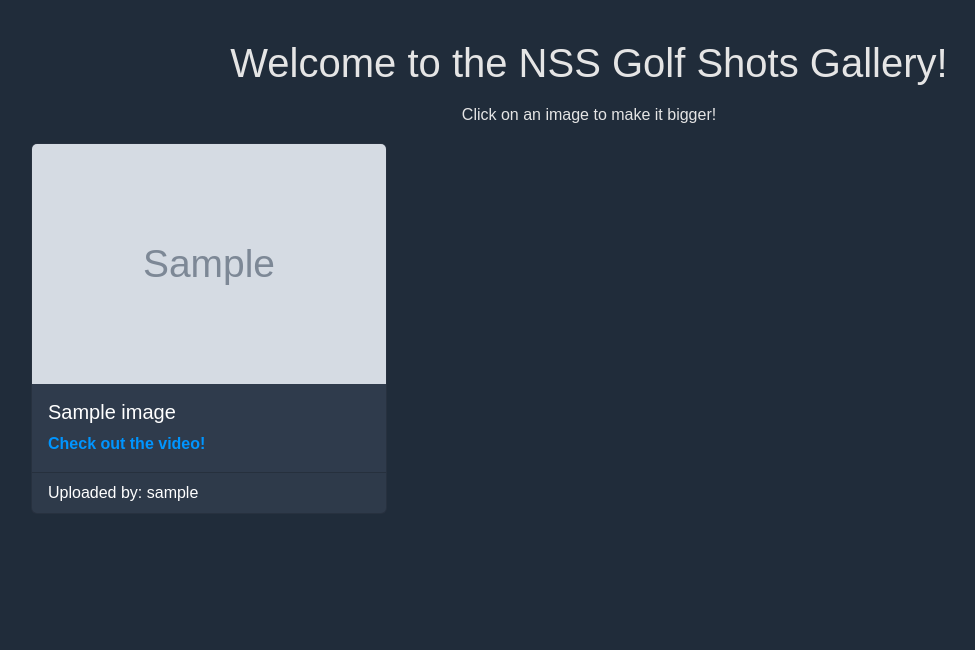
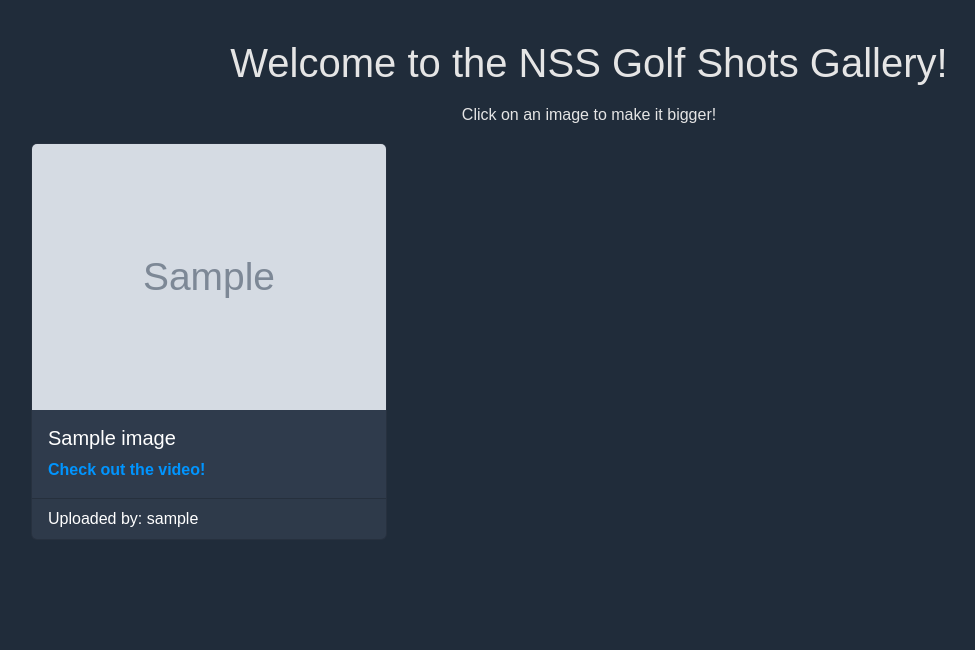
Before and after one commit to MyPingO/NSS-Golf, a Flask app: page /gallery/1 in a window 1280 px wide. Shown: the part 72-722 px from the top of the page, without its empty margins (51-1026 px from the left). Run offline with Flask 2, Linux system fonts and the light colour scheme; tables that the repository leaves empty hold one stand-in row (values such as "Sample post"); grey boxes marked "Sample" are stand-in pictures; some libraries are stand-ins or nearby versions.

Commit message:
Fixed card images not showing full image

```diff
--- a/NSSGolf/static/CSS/main.css
+++ b/NSSGolf/static/CSS/main.css
@@ -118,6 +118,8 @@ img {
 }
 
 .card-img-top {
+    width: 100%;
+    height: 100%;
     object-fit: cover;
 }
 
```
